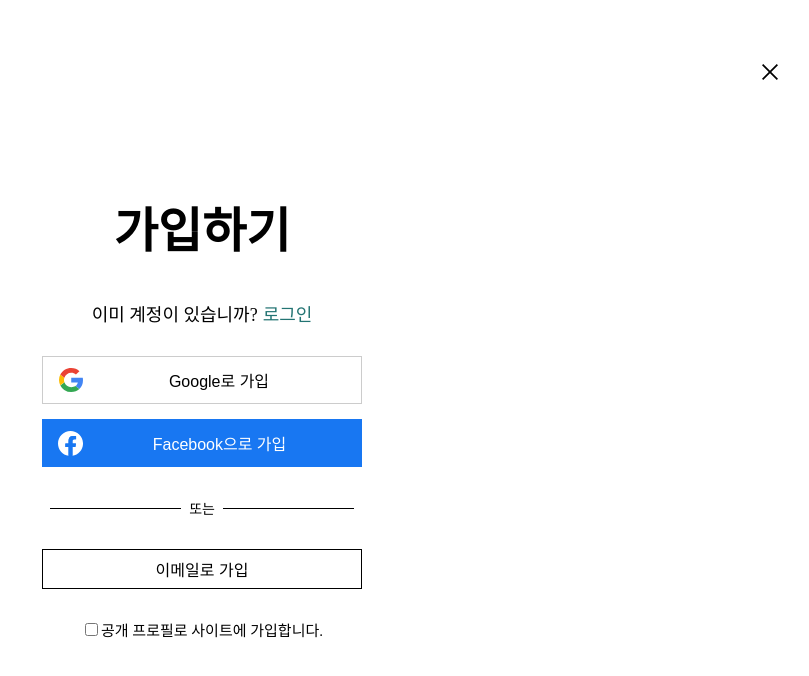
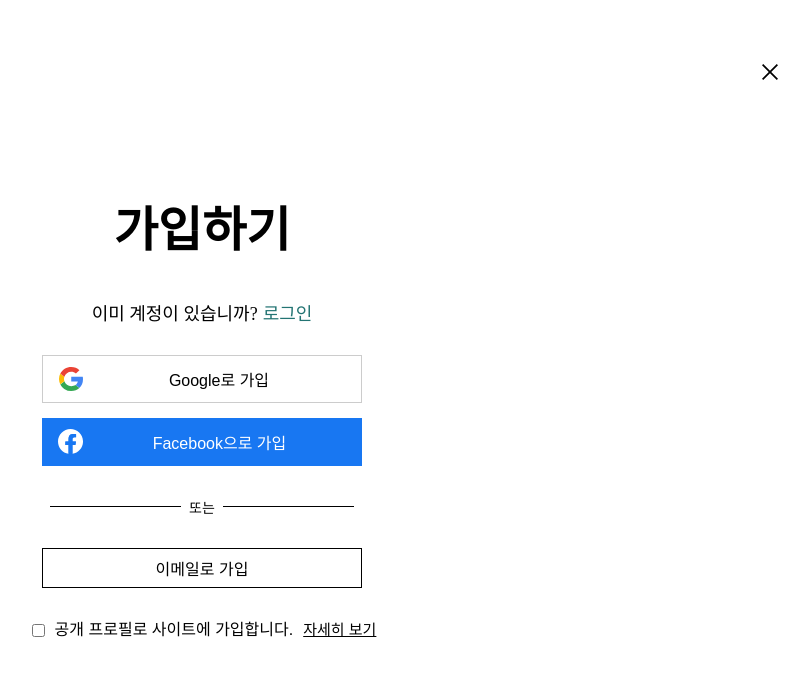
Before and after one commit to DeltaesF/Deltaes-Homepage, a Next.js app: page /signup in a window 1280 px wide. Shown: the top 676 px of the page, without its empty margins (438-1247 px from the left). Built offline with nearby package versions, Linux system fonts and the light colour scheme.

Commit message:
Disign: 회원가입 약관동의 스타일 수정
회원가입 약관동의 부분 스타일 수정완료

```diff
--- a/src/app/(auth)/signup/page.module.css
+++ b/src/app/(auth)/signup/page.module.css
@@ -106,9 +106,34 @@
   color: #000;
 }
 
-.agree {
+.container {
+  font-family: Arial, sans-serif;
+  line-height: 1.5;
   margin-top: 30px;
+  text-align: center;
 }
+
+.checkbox {
+  margin-right: 10px;
+  vertical-align: middle;
+}
+
+.label {
+  display: inline;
+}
+
+.toggleLink {
+  color: #000;
+  text-decoration: underline;
+  cursor: pointer;
+  margin-left: 10px;
+}
+
+.details {
+  margin-top: 10px;
+  color: #000;
+}
+
 .close {
   cursor: pointer;
   position: absolute;
--- a/src/app/(auth)/signup/page.tsx
+++ b/src/app/(auth)/signup/page.tsx
@@ -1,7 +1,15 @@
+"use client";
 import Link from "next/link";
 import styles from "./page.module.css";
+import { useState } from "react";
 
 export default function Signup() {
+  const [showDetails, setShowDetails] = useState(false);
+
+  const toggleDetails = () => {
+    setShowDetails((prev) => !prev);
+  };
+
   return (
     <div className={styles.signupContainer}>
       <div className={styles.signupWrapper}>
@@ -82,9 +90,21 @@ export default function Signup() {
           </div>
           <button>이메일로 가입</button>
         </div>
-        <div className={styles.agree}>
-          <input type="checkbox" />
-          <span>공개 프로필로 사이트에 가입합니다.</span>
+
+        <div className={styles.container}>
+          <input type="checkbox" className={styles.checkbox} />
+          <label className={styles.label}>
+            공개 프로필로 사이트에 가입합니다.
+            <span onClick={toggleDetails} className={styles.toggleLink}>
+              {showDetails ? "접기" : "자세히 보기"}
+            </span>
+          </label>
+          {showDetails && (
+            <div className={styles.details}>
+              회원가입 시 프로필이 자동으로 공개로 설정됩니다. <br />
+              공개 설정은 가입 후 프로필 설정에서 변경할 수 있습니다.
+            </div>
+          )}
         </div>
         <div className={styles.close}>
           <Link href="/main">
```
